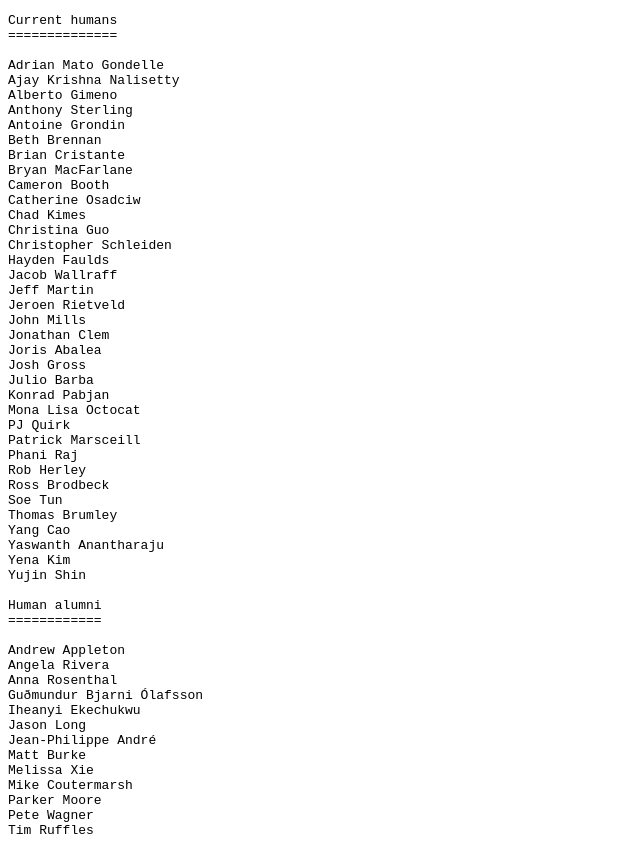
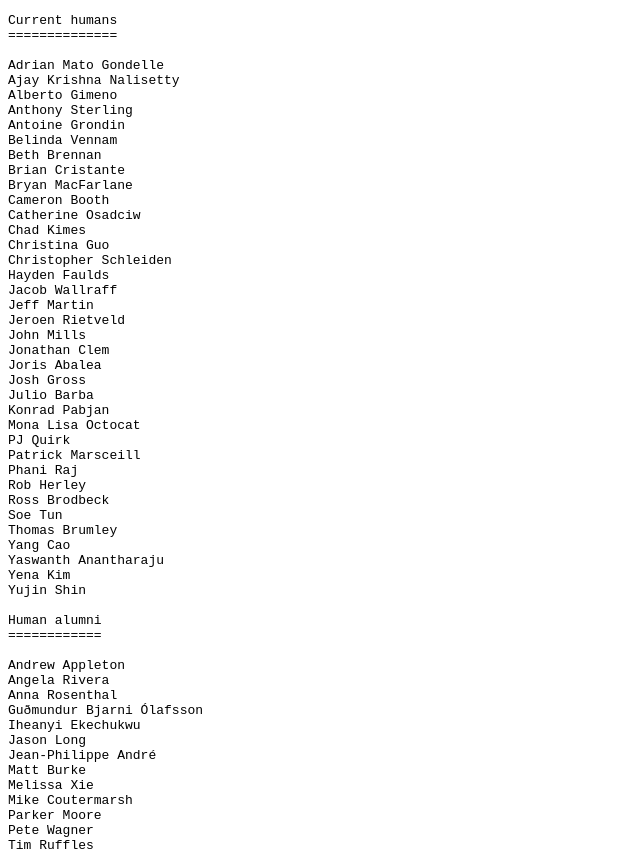
Before and after one commit to actions/humans.txt, a plain HTML site: page index.html in a window 1280 px wide. Shown: the whole page, without its empty margins (0-640 px from the left). Drawn offline with Linux system fonts and the light colour scheme.

Commit message:
deploy: 89568f8b0c6c85b0941c183655e5bec3b0473a65

```diff
--- a/index.html
+++ b/index.html
@@ -10,6 +10,7 @@ Ajay Krishna Nalisetty
 Alberto Gimeno
 Anthony Sterling
 Antoine Grondin
+Belinda Vennam
 Beth Brennan
 Brian Cristante
 Bryan MacFarlane
```
